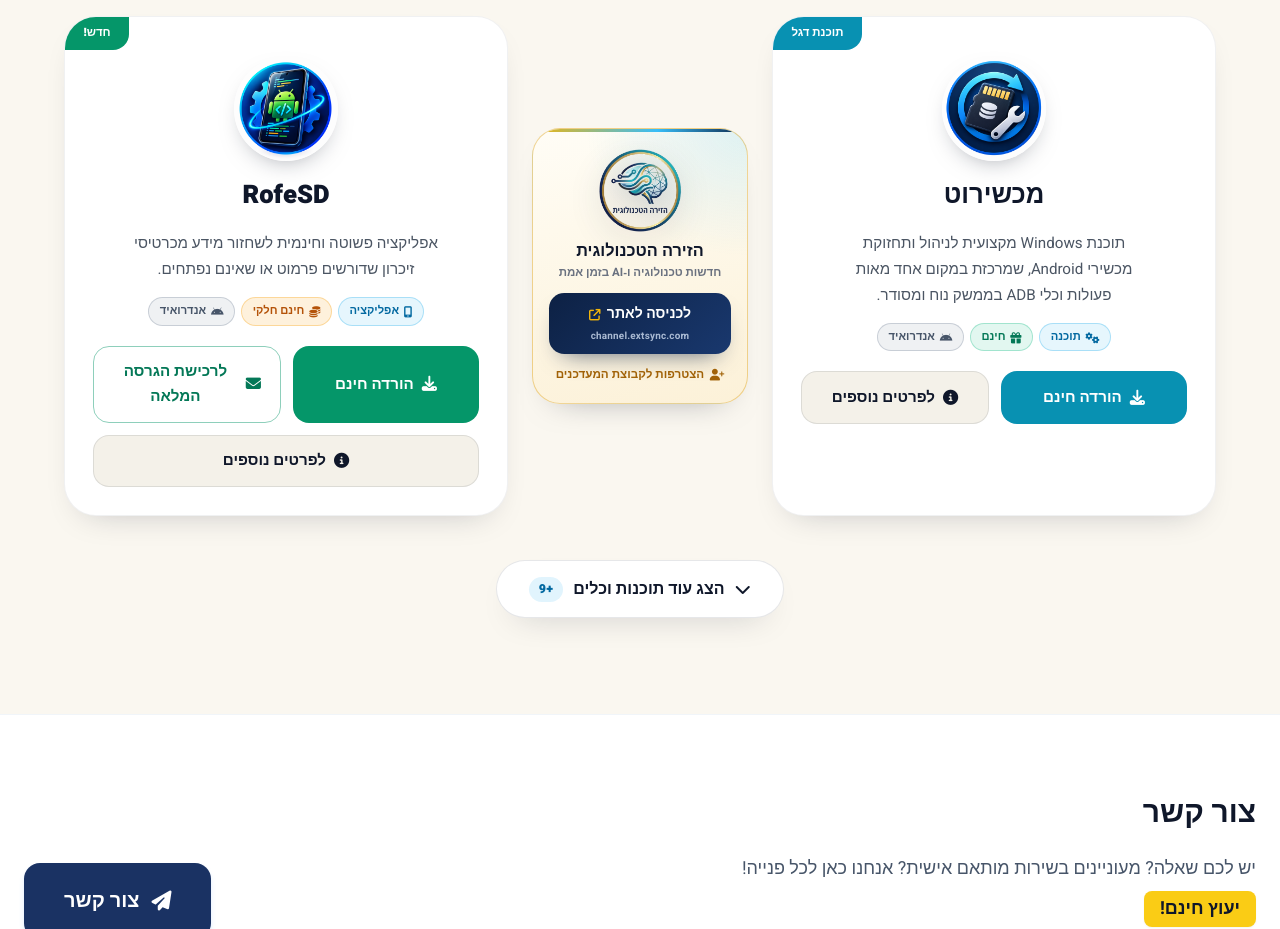
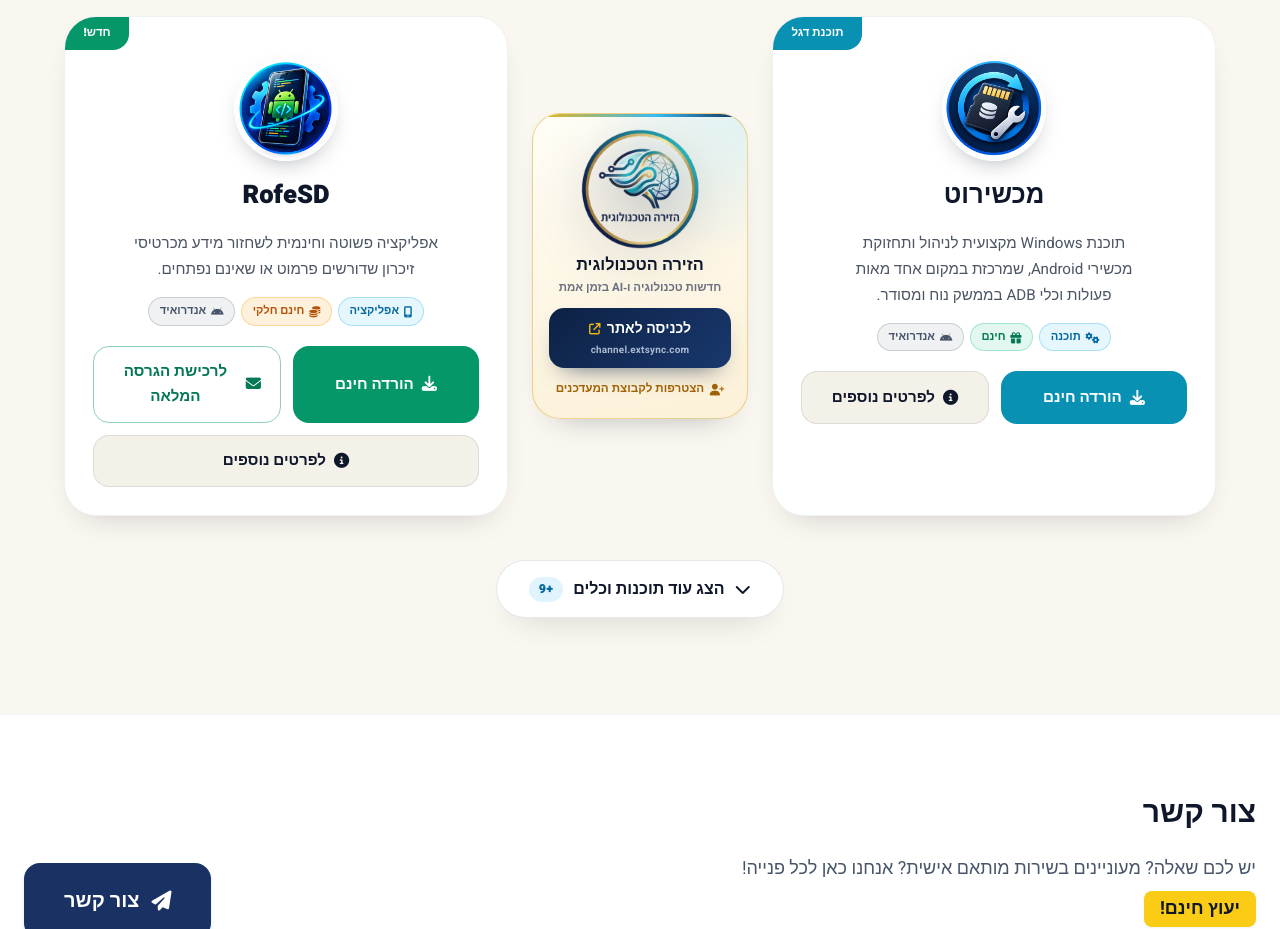
Before and after one commit to shlomoraviv/Raviv-Digital, a plain HTML site: page index.html in a window 1280 px wide. Shown: the part 5000-5929 px from the top of the page. Drawn offline with nearby package versions, Linux system fonts and the light colour scheme.

Commit message:
הגדלת לוגו הזירה הטכנולוגית בבאנר כך שיבלוט מעט יותר מהאייקונים האחרים

```diff
--- a/index.html
+++ b/index.html
@@ -211,11 +211,11 @@
         }
 
         .ta-strip-logo {
-            width: 4.1rem;
-            height: 4.1rem;
+            width: 5.1rem;
+            height: 5.1rem;
             flex-shrink: 0;
             display: block;
-            filter: drop-shadow(0 8px 14px rgba(13, 33, 68, 0.22));
+            filter: drop-shadow(0 10px 18px rgba(13, 33, 68, 0.28));
         }
 
         .ta-strip-title {
@@ -330,8 +330,10 @@
             }
 
             .ta-strip-logo {
-                width: 5.2rem;
-                height: 5.2rem;
+                width: 7.5rem;
+                height: 7.5rem;
+                margin: -0.35rem 0 -0.15rem;
+                filter: drop-shadow(0 14px 24px rgba(13, 33, 68, 0.3));
             }
 
             .ta-strip-title {
```
